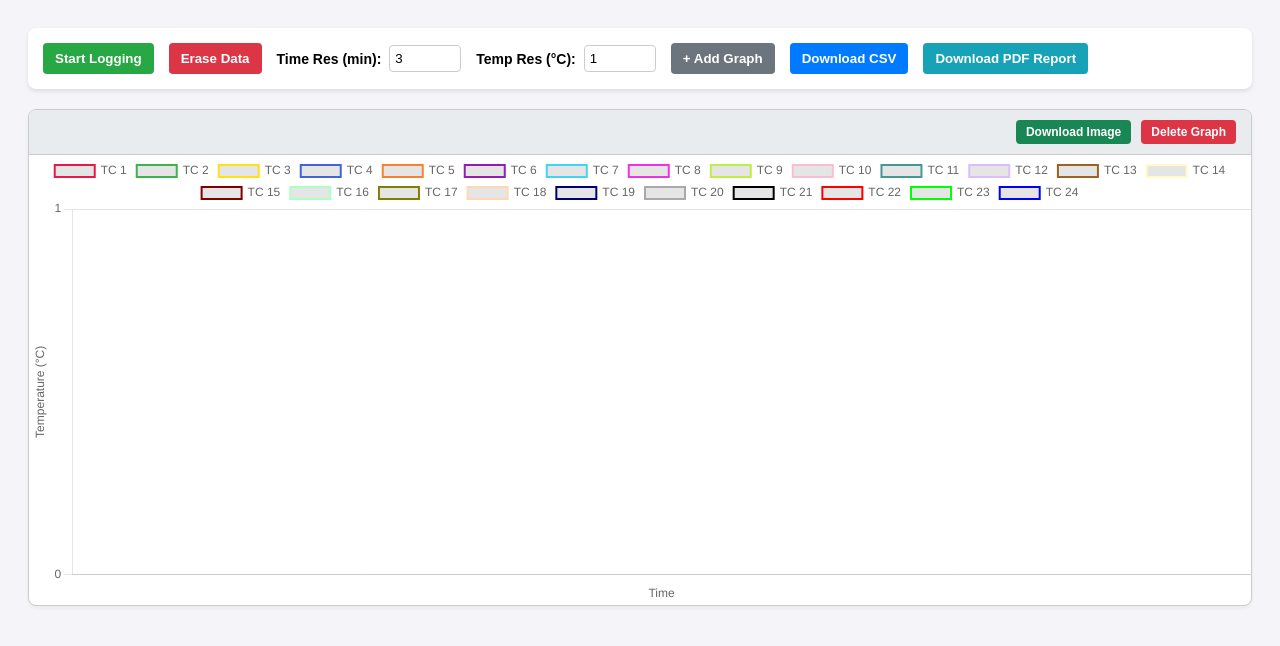
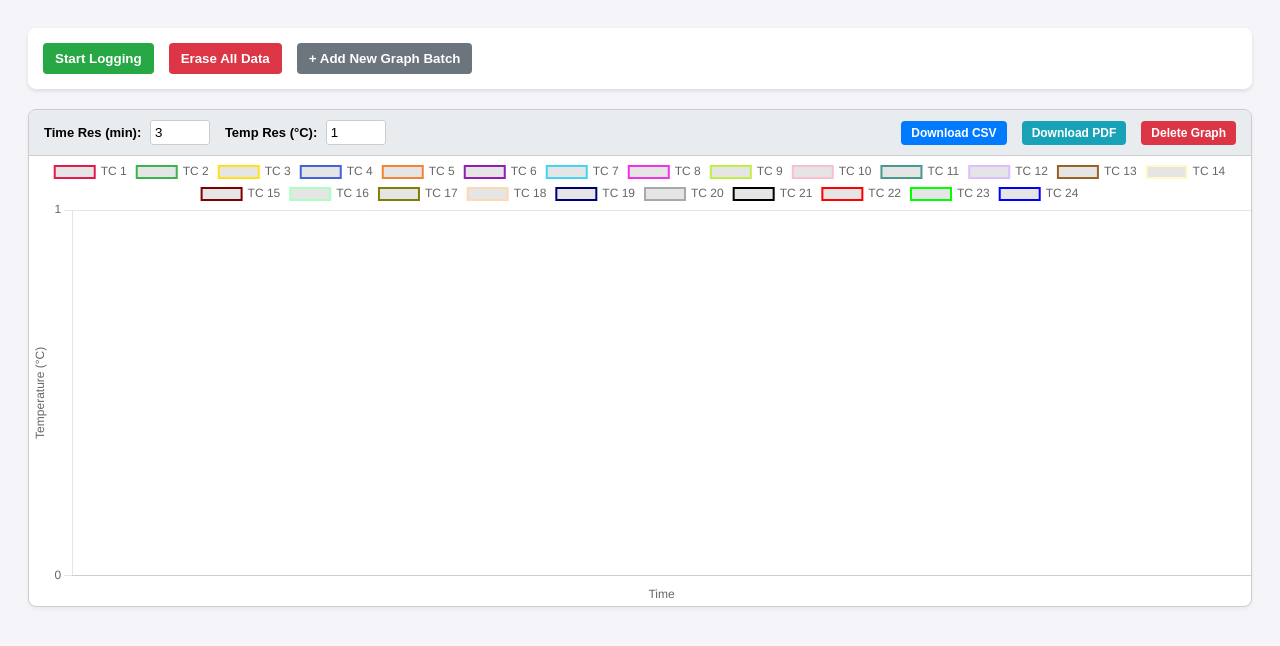
Before and after one commit to vparth9876-rgb/Pwht-logger-server, a website: page public/index.html in a window 1280 px wide. Drawn offline with nearby package versions, Linux system fonts and the light colour scheme; no server answers.

Commit message:
Refactor controls and graph settings in index.html
Refactor controls bar and graph settings for improved usability. Update button actions and layout for better clarity and functionality.

```diff
--- a/public/index.html
+++ b/public/index.html
@@ -16,7 +16,7 @@
         .controls-bar {
             margin-bottom: 20px; padding: 15px; background: white;
             border-radius: 8px; box-shadow: 0 2px 4px rgba(0,0,0,0.1);
-            display: flex; flex-wrap: wrap; align-items: center; gap: 15px;
+            display: flex; gap: 15px; align-items: center;
         }
         button { padding: 8px 12px; border: none; border-radius: 4px; cursor: pointer; color: white; font-weight: bold; }
         .btn-start { background: #28a745; }
@@ -24,9 +24,6 @@
         .btn-add { background: #6c757d; }
         .btn-csv { background: #007bff; }
         .btn-pdf { background: #17a2b8; }
-
-        .input-group { display: flex; align-items: center; font-weight: bold; font-size: 14px;}
-        .input-group input { margin-left: 8px; padding: 5px; border: 1px solid #ccc; border-radius: 4px; }
 
         /* Individual Graph Layout */
         .graph-card {
@@ -36,11 +33,13 @@
         }
         .graph-toolbar {
             background: #e9ecef; padding: 10px 15px;
-            display: flex; justify-content: flex-end; gap: 10px;
+            display: flex; justify-content: space-between; align-items: center; flex-wrap: wrap; gap: 10px;
             border-bottom: 1px solid #ccc;
         }
+        .toolbar-group { display: flex; align-items: center; gap: 15px; }
+        .toolbar-group label { font-size: 13px; font-weight: bold; }
+        .toolbar-group input { padding: 4px; border: 1px solid #ccc; border-radius: 3px; width: 50px; margin-left: 5px; }
         .btn-sm { padding: 5px 10px; font-size: 12px; }
-        .btn-download-img { background: #198754; }
         .btn-delete { background: #dc3545; }
 
         .scroll-wrapper {
@@ -53,46 +52,31 @@
 </head>
 <body>
 
+    <!-- Main Top Controls (Only Global Actions) -->
     <div class="controls-bar">
         <button id="loggingBtn" class="btn-start" onclick="toggleLogging()">Start Logging</button>
-        <button class="btn-erase" onclick="eraseData()">Erase Data</button>
-
-        <div class="input-group">
-            <label for="timeRes">Time Res (min):</label>
-            <input type="number" id="timeRes" value="3" min="0.1" step="0.1" style="width: 60px;" onchange="updateSettings()">
-        </div>
-
-        <div class="input-group">
-            <label for="tempRes">Temp Res (°C):</label>
-            <input type="number" id="tempRes" value="1" min="0.1" step="0.1" style="width: 60px;" onchange="updateSettings()">
-        </div>
-
-        <button class="btn-add" onclick="addGraph()">+ Add Graph</button>
-        <button class="btn-csv" onclick="downloadCSV()">Download CSV</button>
-        <button class="btn-pdf" onclick="downloadPDF()">Download PDF Report</button>
+        <button class="btn-erase" onclick="eraseData()">Erase All Data</button>
+        <button class="btn-add" onclick="addGraph()">+ Add New Graph Batch</button>
     </div>
 
-    <!-- Multiple graphs are injected here -->
+    <!-- Multiple independent graphs are injected here -->
     <div id="graphsContainer"></div>
 
     <script>
         // --- Global Variables ---
         const socket = io();
         let isLogging = false;
-        let fullCsvData = [];
-        let lastLoggedTimestamp = 0;
-        let loggingIntervalMs = 3 * 60 * 1000;
         const numSensors = 24;
-        const charts = []; // Array to hold active charts
+        const charts = []; // Array holds active charts and their INDEPENDENT data arrays
         let graphCounter = 0; // Unique ID generator
 
         const colors = ['#e6194B', '#3cb44b', '#ffe119', '#4363d8', '#f58231', '#911eb4', '#42d4f4', '#f032e6', '#bfef45', '#fabed4', '#469990', '#dcbeff', '#9A6324', '#fffac8', '#800000', '#aaffc3', '#808000', '#ffd8b1', '#000075', '#a9a9a9', '#000000', '#ff0000', '#00ff00', '#0000ff'];
 
         window.onload = function() {
-            addGraph();
+            addGraph(); // Create the first graph automatically
         };
 
-        // --- Core UI & Settings ---
+        // --- Core UI Actions ---
         function toggleLogging() {
             isLogging = !isLogging;
             let btn = document.getElementById('loggingBtn');
@@ -101,21 +85,11 @@
             btn.style.color = isLogging ? "#000" : "#fff";
         }
 
-        function updateSettings() {
-            let mins = parseFloat(document.getElementById("timeRes").value) || 3;
-            loggingIntervalMs = mins * 60 * 1000;
-
-            let tempStep = parseFloat(document.getElementById("tempRes").value) || 1;
-            charts.forEach(c => {
-                c.chart.options.scales.y.ticks.stepSize = tempStep;
-                c.chart.update();
-            });
-        }
-
         function eraseData() {
-            if(confirm("Clear all graph data?")) {
-                fullCsvData = [];
+            if(confirm("Clear all data for all graphs?")) {
                 charts.forEach(c => {
+                    c.graphCsvData = [];
+                    c.lastLoggedTimestamp = 0;
                     c.chart.data.labels = [];
                     c.chart.data.datasets.forEach(ds => ds.data = []);
                     c.chart.update();
@@ -131,7 +105,6 @@
             let canvasId = 'canvas_' + currentId;
             let containerId = 'container_' + currentId;
 
-            // Build Graph Card (Wrapper)
             let card = document.createElement('div');
             card.className = "graph-card";
             card.id = cardId;
@@ -140,138 +113,153 @@
             let toolbar = document.createElement('div');
             toolbar.className = "graph-toolbar";
 
-            let dlBtn = document.createElement('button');
-            dlBtn.className = "btn-download-img btn-sm";
-            dlBtn.innerText = "Download Image";
-            dlBtn.onclick = function() { downloadSpecificImage(canvasId); };
+            // Left Side: Settings
+            let leftGroup = document.createElement('div');
+            leftGroup.className = "toolbar-group";
+
+            let timeLabel = document.createElement('label');
+            timeLabel.innerHTML = 'Time Res (min): <input type="number" value="3" min="0.1" step="0.1" onchange="updateChartInterval('+currentId+', this.value)">';
+
+            let tempLabel = document.createElement('label');
+            tempLabel.innerHTML = 'Temp Res (°C): <input type="number" value="1" min="0.1" step="0.1" onchange="updateChartScale('+currentId+', this.value)">';
+
+            leftGroup.appendChild(timeLabel);
+            leftGroup.appendChild(tempLabel);
+
+            // Right Side: Export Buttons
+            let rightGroup = document.createElement('div');
+            rightGroup.className = "toolbar-group";
+
+            let csvBtn = document.createElement('button');
+            csvBtn.className = "btn-csv btn-sm"; csvBtn.innerText = "Download CSV";
+            csvBtn.onclick = function() { downloadCSV(currentId); };
+
+            let pdfBtn = document.createElement('button');
+            pdfBtn.className = "btn-pdf btn-sm"; pdfBtn.innerText = "Download PDF";
+            pdfBtn.onclick = function() { downloadPDF(currentId); };
 
             let delBtn = document.createElement('button');
-            delBtn.className = "btn-delete btn-sm";
-            delBtn.innerText = "Delete Graph";
-            delBtn.onclick = function() { deleteGraph(cardId, containerId); };
+            delBtn.className = "btn-delete btn-sm"; delBtn.innerText = "Delete Graph";
+            delBtn.onclick = function() { deleteGraph(currentId); };
 
-            toolbar.appendChild(dlBtn);
-            toolbar.appendChild(delBtn);
+            rightGroup.appendChild(csvBtn);
+            rightGroup.appendChild(pdfBtn);
+            rightGroup.appendChild(delBtn);
 
-            // Build Scroll Area & Canvas
+            toolbar.appendChild(leftGroup);
+            toolbar.appendChild(rightGroup);
+
+            // Build Canvas Area
             let scrollArea = document.createElement('div');
             scrollArea.className = "scroll-wrapper";
+            let container = document.createElement('div');
+            container.className = "canvas-container"; container.id = containerId;
+            let canvas = document.createElement('canvas'); canvas.id = canvasId;
 
-            let container = document.createElement('div');
-            container.className = "canvas-container";
-            container.id = containerId;
-
-            let canvas = document.createElement('canvas');
-            canvas.id = canvasId;
-
-            // Assemble DOM
             container.appendChild(canvas);
             scrollArea.appendChild(container);
             card.appendChild(toolbar);
             card.appendChild(scrollArea);
             document.getElementById('graphsContainer').appendChild(card);
 
-            // Setup Chart.js for this canvas
+            // Setup Independent Chart.js Instance
             let chartDatasets = [];
             for (let i = 0; i < numSensors; i++) {
                 chartDatasets.push({
                     label: `TC ${i + 1}`,
-                    data: fullCsvData.map(row => row.temps[i]),
+                    data: [], // Starts empty for independent batch tracking
                     borderColor: colors[i % colors.length],
-                    borderWidth: 2,
-                    fill: false,
-                    tension: 0.1,
-                    spanGaps: true
+                    borderWidth: 2, fill: false, tension: 0.1, spanGaps: true
                 });
             }
 
-            let labels = fullCsvData.map(row => row.time);
-            let tempStep = parseFloat(document.getElementById('tempRes').value) || 1;
             let ctx = document.getElementById(canvasId).getContext('2d');
-
             let newChart = new Chart(ctx, {
                 type: 'line',
-                data: { labels: labels, datasets: chartDatasets },
+                data: { labels: [], datasets: chartDatasets },
                 options: {
-                    responsive: true,
-                    maintainAspectRatio: false,
-                    animation: false,
+                    responsive: true, maintainAspectRatio: false, animation: false,
                     scales: {
-                        y: { title: { display: true, text: 'Temperature (°C)' }, ticks: { stepSize: tempStep } },
+                        y: { title: { display: true, text: 'Temperature (°C)' }, ticks: { stepSize: 1 } },
                         x: { title: { display: true, text: 'Time' } }
                     },
                     plugins: { legend: { position: 'top' } }
                 }
             });
 
-            charts.push({ chart: newChart, cardId: cardId, containerId: containerId, canvasId: canvasId });
+            // Push object to active charts array with its own independent logging variables
+            charts.push({
+                id: currentId, chart: newChart, cardId: cardId, containerId: containerId, canvasId: canvasId,
+                graphCsvData: [], // Stores data specifically for this graph
+                lastLoggedTimestamp: 0,
+                loggingIntervalMs: 3 * 60 * 1000 // Defaults to 3 mins
+            });
+        }
 
-            // Resize if data is already large
-            let requiredWidth = fullCsvData.length * 40;
-            if (requiredWidth > container.clientWidth) {
-                container.style.width = requiredWidth + "px";
+        // --- Individual Graph Settings Updaters ---
+        function updateChartInterval(id, minutes) {
+            let targetChart = charts.find(c => c.id === id);
+            if (targetChart) targetChart.loggingIntervalMs = (parseFloat(minutes) || 3) * 60 * 1000;
+        }
+
+        function updateChartScale(id, scale) {
+            let targetChart = charts.find(c => c.id === id);
+            if (targetChart) {
+                targetChart.chart.options.scales.y.ticks.stepSize = (parseFloat(scale) || 1);
+                targetChart.chart.update();
             }
         }
 
-        function deleteGraph(cardId, containerId) {
-            // Find and destroy the Chart.js instance to free memory
-            let index = charts.findIndex(c => c.containerId === containerId);
+        function deleteGraph(id) {
+            if (charts.length <= 1) return alert("You cannot delete the only remaining graph.");
+
+            let index = charts.findIndex(c => c.id === id);
             if (index > -1) {
                 charts[index].chart.destroy();
+                document.getElementById(charts[index].cardId).remove();
                 charts.splice(index, 1);
             }
-            // Remove HTML element
-            document.getElementById(cardId).remove();
         }
 
-        function downloadSpecificImage(canvasId) {
-            let canvas = document.getElementById(canvasId);
-            if (!canvas) return;
-
-            // Capture the full scrolling width of the specific canvas
-            let imgUrl = canvas.toDataURL('image/png', 1.0);
-            let link = document.createElement("a");
-            link.href = imgUrl;
-            link.download = `PWHT_Graph_${new Date().getTime()}.png`;
-            link.click();
-        }
-
-        // --- Data Reception ---
+        // --- Data Reception (Independent Processing per Graph) ---
         socket.on('updateData', function(data) {
             if (!isLogging) return;
             let currentTime = Date.now();
+            let now = new Date();
+            let timeString = now.toLocaleTimeString();
+            let dateString = now.toLocaleDateString();
 
-            if (currentTime - lastLoggedTimestamp >= loggingIntervalMs) {
-                let now = new Date();
-                let timeString = now.toLocaleTimeString();
-                let dateString = now.toLocaleDateString();
+            // Loop through each active graph and check its specific interval requirement
+            charts.forEach(c => {
+                if (currentTime - c.lastLoggedTimestamp >= c.loggingIntervalMs) {
 
-                fullCsvData.push({ date: dateString, time: timeString, temps: data.temperatures });
-                let requiredWidth = fullCsvData.length * 40;
+                    c.graphCsvData.push({ date: dateString, time: timeString, temps: data.temperatures });
+                    c.chart.data.labels.push(timeString);
 
-                charts.forEach(c => {
-                    c.chart.data.labels.push(timeString);
                     for (let i = 0; i < numSensors; i++) {
                         c.chart.data.datasets[i].data.push(data.temperatures[i]);
                     }
+
+                    let requiredWidth = c.graphCsvData.length * 40;
                     let container = document.getElementById(c.containerId);
                     if (requiredWidth > container.clientWidth) container.style.width = requiredWidth + "px";
+
                     c.chart.update();
-                });
-
-                lastLoggedTimestamp = currentTime;
-            }
+                    c.lastLoggedTimestamp = currentTime; // Reset independent timer
+                }
+            });
         });
 
-        // --- Export Data ---
-        function downloadCSV() {
-            if (fullCsvData.length === 0) return alert("No data available to export.");
+        // --- Export Independent Graph Data ---
+        function downloadCSV(id) {
+            let targetChart = charts.find(c => c.id === id);
+            if (!targetChart || targetChart.graphCsvData.length === 0) return alert("No data available to export for this graph.");
 
             let csvContent = "data:text/csv;charset=utf-8,Date,Time,";
             for(let i = 0; i < numSensors; i++) csvContent += `TC ${i+1},`;
             csvContent += "\r\n";
 
-            fullCsvData.forEach(row => {
+            targetChart.graphCsvData.forEach(row => {
                 let rowArray = [row.date, row.time];
                 for (let i = 0; i < numSensors; i++) {
                      rowArray.push((row.temps[i] !== null && row.temps[i] !== undefined) ? row.temps[i] : "");
@@ -281,23 +269,20 @@
 
             var link = document.createElement("a");
             link.setAttribute("href", encodeURI(csvContent));
-            link.setAttribute("download", "PWHT_Data_Log.csv");
+            link.setAttribute("download", `PWHT_Data_Log_Graph_${id}.csv`);
             document.body.appendChild(link);
-            link.click();
-            document.body.removeChild(link);
+            link.click(); document.body.removeChild(link);
         }
 
-        function downloadPDF() {
-            if (fullCsvData.length === 0) return alert("No data available to generate a report.");
-            if (charts.length === 0) return alert("Please add at least one graph to generate the PDF.");
+        function downloadPDF(id) {
+            let targetChart = charts.find(c => c.id === id);
+            if (!targetChart || targetChart.graphCsvData.length === 0) return alert("No data available to generate a report.");
 
+            var mainCanvas = document.getElementById(targetChart.canvasId);
             const { jsPDF } = window.jspdf;
             const doc = new jsPDF({ orientation: 'landscape', unit: 'mm', format: 'a4' });
 
             const pdfMarginX = 14; const pdfMaxGraphWidth = 269; const pdfGraphHeight = 115;
-
-            // Intelligently grabs the first available active canvas in the array
-            var mainCanvas = document.getElementById(charts[0].canvasId);
             var scale = pdfGraphHeight / mainCanvas.height;
             var totalPdfWidthNeeded = mainCanvas.width * scale;
             var totalPages = Math.ceil(totalPdfWidthNeeded / pdfMaxGraphWidth);
@@ -331,7 +316,7 @@
             var tableHeaders = ["Date", "Time"];
             for (let i = 0; i < numSensors; i++) tableHeaders.push("TC " + (i + 1));
 
-            var tableBody = fullCsvData.map(function(row) {
+            var tableBody = targetChart.graphCsvData.map(function(row) {
                 var rowData = [row.date, row.time];
                 for (let i = 0; i < numSensors; i++) {
                     rowData.push((row.temps[i] !== null && row.temps[i] !== undefined) ? parseFloat(row.temps[i]).toFixed(1) : "--");
@@ -351,7 +336,7 @@
                 }
             });
 
-            doc.save("PWHT_Full_Cycle_Report.pdf");
+            doc.save(`PWHT_Report_Graph_${id}.pdf`);
         }
     </script>
 </body>
```
